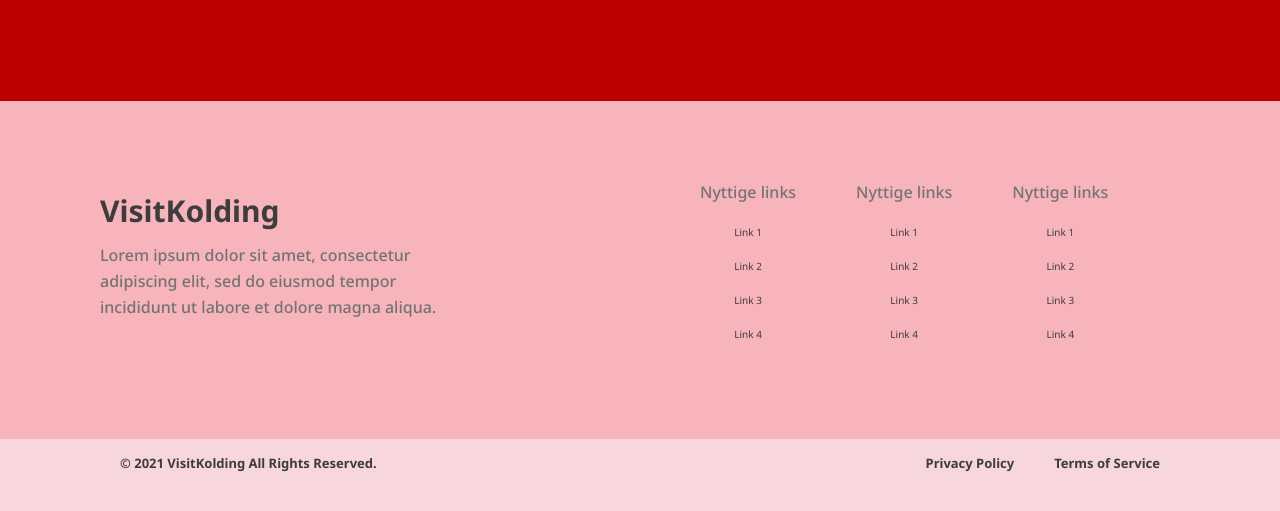
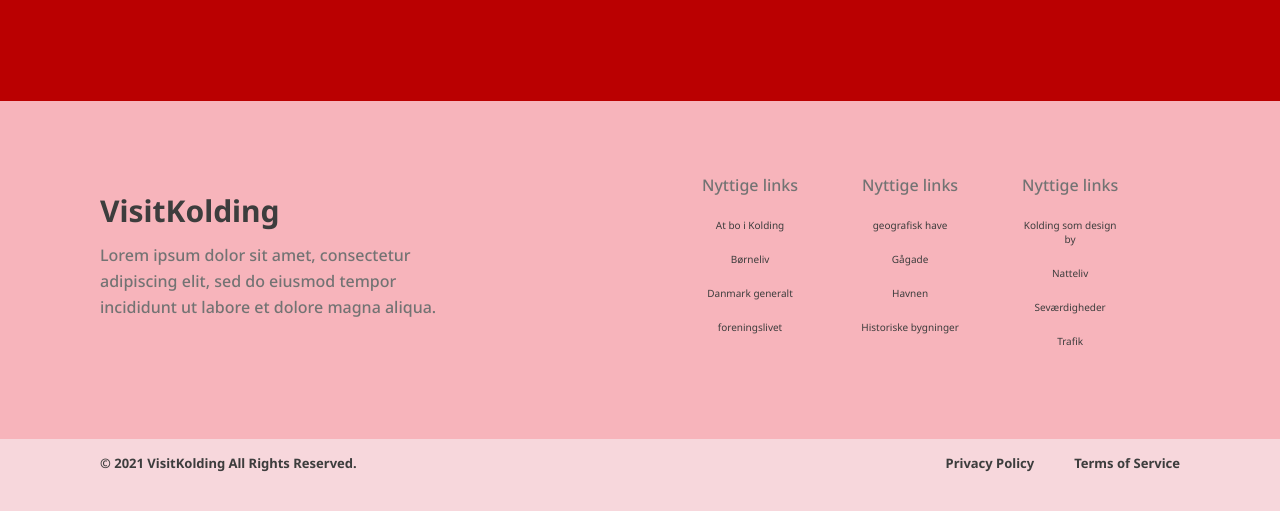
Before and after one commit to katrine-mo-jensen/visit-kolding-hjemmeside, a plain HTML site: page seværdigheder.html in a window 1280 px wide. Shown: the part 2975-3486 px from the top of the page. Drawn offline with Linux system fonts and the light colour scheme.

Commit message:
Footer update på alle htmls

```diff
--- a/css/footer.css
+++ b/css/footer.css
@@ -71,7 +71,6 @@
   display: flex;
   justify-content: center;
   text-align: center;
-  /* align-items: center; */
   gap: 60px;
   padding: 30px 0px;
 }
@@ -136,10 +135,11 @@ footer a {
   #footer-links h4, #footer-links p{
     text-align: center;
   }
-}
-#terms {
+  #terms {
   padding: 20px;
 }
+}
+
 @media screen and (max-width: 500px) {
   .text p:last-child{
     display: none;
--- a/seværdigheder.html
+++ b/seværdigheder.html
@@ -175,28 +175,28 @@
             <section>
               <p>Nyttige links</p>
               <ul>
-              <li><a href="/at-bo-i-kolding.html">Link 1</a></li>
-              <li><a href="/børneliv.html">Link 2</a></li>
-              <li><a href="/danmark-generalt.html">Link 3</a></li>
-              <li><a href="/foreningslivet.html">Link 4</a></li>
+                <li><a href="/at-bo-i-kolding.html">At bo i Kolding</a></li>
+                <li><a href="/børneliv.html">Børneliv</a></li>
+                <li><a href="/danmark-generalt.html">Danmark generalt</a></li>
+                <li><a href="/foreningslivet.html">foreningslivet</a></li>
               </ul>
             </section>
             <section>
               <p>Nyttige links</p>
               <ul>
-              <li><a href="/geografisk-have.html">Link 1</a></li>
-              <li><a href="/gågade.html">Link 2</a></li>
-              <li><a href="/havnen.html">Link 3</a></li>
-              <li><a href="/historiske-bygninger.html">Link 4</a></li>
+                <li><a href="/geografisk-have.html">geografisk have</a></li>
+                <li><a href="/gågade.html">Gågade</a></li>
+                <li><a href="/havnen.html">Havnen</a></li>
+                <li><a href="/historiske-bygninger.html">Historiske bygninger</a></li>
               </ul>
             </section>
             <section>
               <p>Nyttige links</p>
               <ul>
-              <li><a href="/kolding-som.designby.html">Link 1</a></li>
-              <li><a href="/natteliv.html">Link 2</a></li>
-              <li><a href="/seværdigheder.html">Link 3</a></li>
-              <li><a href="/trafik.html">Link 4</a></li>
+                <li><a href="/kolding-som.designby.html">Kolding som design by</a></li>
+                <li><a href="/natteliv.html">Natteliv</a></li>
+                <li><a href="/seværdigheder.html">Seværdigheder</a></li>
+                <li><a href="/trafik.html">Trafik</a></li>
               </ul>
             </section>
           </div>
```
Also changed, not shown: at-bo-i-kolding.html (+12 -12 lines), børneliv.html (+12 -12 lines), danmark-generalt.html (+12 -12 lines), footer.html (+17 -16 lines), foreningslivet.html (+12 -12 lines), geografisk-have.html (+12 -12 lines), gågade.html (+12 -12 lines), havnen.html (+12 -12 lines), historiske-bygninger.html (+12 -12 lines), index.html (+1 -1 lines), kolding-som.designby.html (+12 -12 lines), kontaktinformationer.html (+12 -12 lines), natteliv.html (+12 -12 lines), trafik.html (+12 -12 lines). Lines whose indentation alone changed are shown as unchanged.
